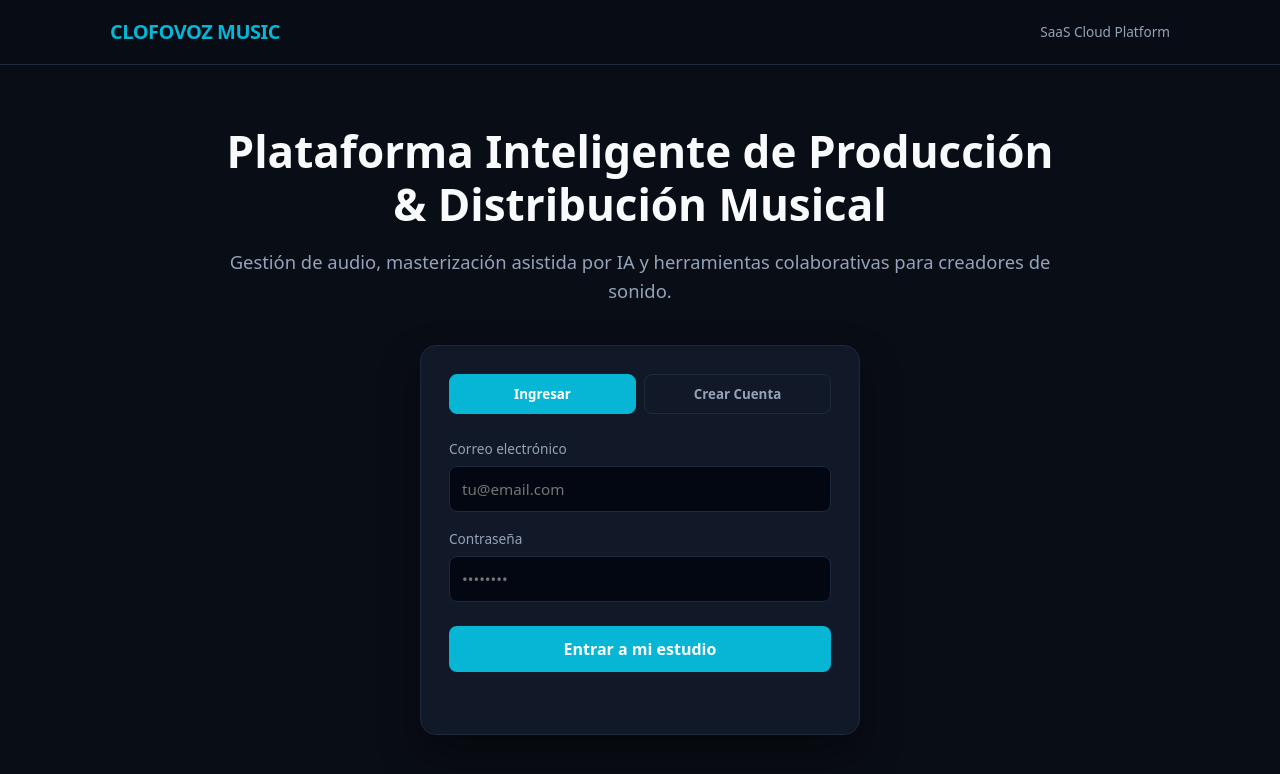
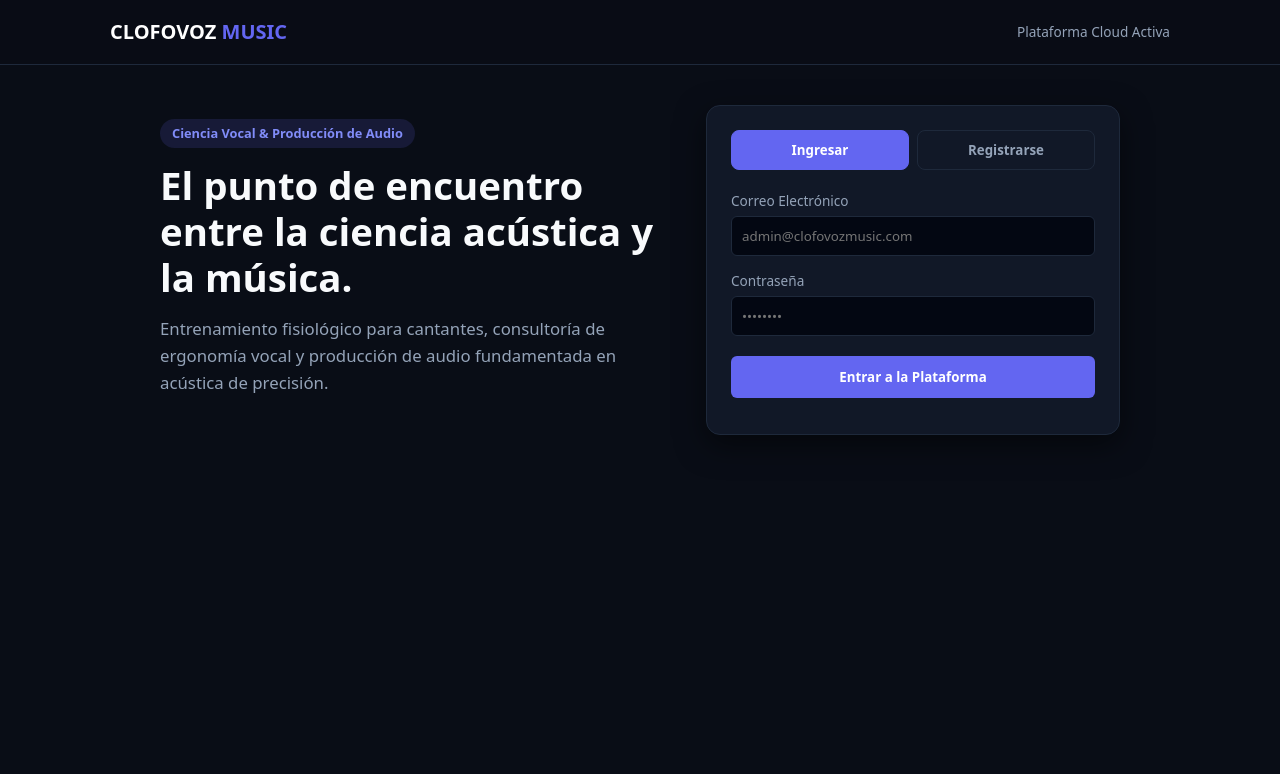
Before and after one commit to clofovoz7611/clofovozmusic.com, a plain HTML site: page index.html in a window 1280 px wide. Both pictures are taken after a click on the button "Ingresar". Drawn offline with Linux system fonts and the light colour scheme.

Commit message:
Refactor index.html for improved structure and style

```diff
--- a/index.html
+++ b/index.html
@@ -3,365 +3,191 @@
 <head>
   <meta charset="UTF-8">
   <meta name="viewport" content="width=device-width, initial-scale=1.0">
-  <title>Clofovoz Music — Plataforma SaaS & Audio</title>
+  <title>Clofovoz Music — Voz, Acústica & Audio SaaS</title>
   <style>
     :root {
-      --bg-dark: #090d16;
+      --bg: #090d16;
       --card-bg: #111827;
-      --accent: #06b6d4;
-      --accent-hover: #0891b2;
-      --text-main: #f8fafc;
-      --text-muted: #94a3b8;
+      --accent: #6366f1;
+      --accent-hover: #4f46e5;
+      --text: #f8fafc;
+      --muted: #94a3b8;
       --border: #1e293b;
     }
-
-    * {
-      box-sizing: border-box;
-      margin: 0;
-      padding: 0;
-      font-family: system-ui, -apple-system, BlinkMacSystemFont, 'Segoe UI', Roboto, sans-serif;
-    }
-
-    body {
-      background-color: var(--bg-dark);
-      color: var(--text-main);
-      line-height: 1.6;
-    }
-
-    /* Navbar */
-    header {
-      border-bottom: 1px solid var(--border);
-      background-color: rgba(9, 13, 22, 0.85);
-      backdrop-filter: blur(8px);
-      position: sticky;
-      top: 0;
-      z-index: 50;
-    }
-
-    .nav-container {
-      max-width: 1100px;
-      margin: 0 auto;
-      padding: 16px 20px;
-      display: flex;
-      justify-content: space-between;
-      align-items: center;
-    }
-
-    .logo {
-      font-size: 1.25rem;
-      font-weight: 800;
-      color: var(--accent);
-      letter-spacing: -0.5px;
-    }
-
-    /* Hero */
-    .hero {
-      max-width: 900px;
-      margin: 60px auto 40px auto;
-      text-align: center;
-      padding: 0 20px;
-    }
-
-    .hero h1 {
-      font-size: 2.75rem;
-      font-weight: 800;
-      margin-bottom: 16px;
-      line-height: 1.2;
-    }
-
-    .hero p {
-      color: var(--text-muted);
-      font-size: 1.15rem;
-      margin-bottom: 30px;
-    }
-
-    /* Contenedor Auth / SaaS */
-    .auth-card {
-      max-width: 440px;
-      margin: 0 auto 60px auto;
-      background: var(--card-bg);
-      border: 1px solid var(--border);
-      border-radius: 16px;
-      padding: 28px;
-      box-shadow: 0 20px 40px rgba(0, 0, 0, 0.4);
-    }
-
-    .auth-tabs {
-      display: flex;
-      gap: 8px;
-      margin-bottom: 24px;
-    }
-
-    .auth-tab-btn {
-      flex: 1;
-      padding: 10px;
-      background: transparent;
-      border: 1px solid var(--border);
-      color: var(--text-muted);
-      border-radius: 8px;
-      font-weight: 600;
-      cursor: pointer;
-      transition: all 0.2s ease;
-    }
-
-    .auth-tab-btn.active {
-      background: var(--accent);
-      color: #fff;
-      border-color: var(--accent);
-    }
-
-    .form-group {
-      margin-bottom: 16px;
-    }
-
-    label {
-      display: block;
-      font-size: 0.85rem;
-      color: var(--text-muted);
-      margin-bottom: 6px;
-    }
-
-    input, select {
-      width: 100%;
-      padding: 12px;
-      background: #030712;
-      border: 1px solid var(--border);
-      border-radius: 8px;
-      color: #fff;
-      font-size: 0.95rem;
-      outline: none;
-    }
-
-    input:focus, select:focus {
-      border-color: var(--accent);
-    }
-
-    .submit-btn {
-      width: 100%;
-      padding: 12px;
-      background: var(--accent);
-      color: #fff;
-      border: none;
-      border-radius: 8px;
-      font-weight: 700;
-      font-size: 1rem;
-      cursor: pointer;
-      margin-top: 8px;
-    }
-
-    .submit-btn:hover {
-      background: var(--accent-hover);
-    }
-
-    #auth-status {
-      margin-top: 14px;
-      font-size: 0.85rem;
-      text-align: center;
-      min-height: 20px;
-    }
-
-    /* Panel de usuario activo */
-    .user-info {
-      text-align: center;
-      padding: 10px 0;
-    }
-
-    .badge {
-      display: inline-block;
-      padding: 4px 12px;
-      background: rgba(16, 185, 129, 0.15);
-      color: #34d399;
-      border-radius: 999px;
-      font-size: 0.8rem;
-      font-weight: 700;
-      margin: 10px 0 20px 0;
-    }
-
-    .logout-btn {
-      background: #ef4444;
-      color: white;
-      border: none;
-      padding: 10px 16px;
-      border-radius: 8px;
-      font-weight: 600;
-      cursor: pointer;
-      width: 100%;
-    }
+    * { box-sizing: border-box; margin: 0; padding: 0; font-family: system-ui, sans-serif; }
+    body { background-color: var(--bg); color: var(--text); line-height: 1.6; }
+    header { border-bottom: 1px solid var(--border); background: rgba(9, 13, 22, 0.9); position: sticky; top: 0; z-index: 50; }
+    .nav { max-width: 1100px; margin: 0 auto; padding: 16px 20px; display: flex; justify-content: space-between; align-items: center; }
+    .logo { font-size: 1.25rem; font-weight: 800; color: #fff; }
+    .logo span { color: var(--accent); }
+    .container { max-width: 1000px; margin: 40px auto; padding: 0 20px; display: grid; grid-template-columns: 1.1fr 0.9fr; gap: 40px; align-items: center; }
+    @media(max-width: 768px) { .container { grid-template-columns: 1fr; } }
+    .hero h1 { font-size: 2.4rem; font-weight: 800; line-height: 1.2; margin-bottom: 16px; }
+    .hero p { color: var(--muted); font-size: 1.05rem; margin-bottom: 24px; }
+    .card { background: var(--card-bg); border: 1px solid var(--border); border-radius: 14px; padding: 24px; box-shadow: 0 10px 30px rgba(0,0,0,0.5); }
+    .tabs { display: flex; gap: 8px; margin-bottom: 20px; }
+    .tab-btn { flex: 1; padding: 10px; background: transparent; border: 1px solid var(--border); color: var(--muted); border-radius: 8px; cursor: pointer; font-weight: bold; }
+    .tab-btn.active { background: var(--accent); color: #fff; border-color: var(--accent); }
+    .form-group { margin-bottom: 14px; }
+    label { display: block; font-size: 0.85rem; color: var(--muted); margin-bottom: 4px; }
+    input, select { width: 100%; padding: 10px; background: #030712; border: 1px solid var(--border); border-radius: 6px; color: #fff; outline: none; }
+    input:focus, select:focus { border-color: var(--accent); }
+    .btn { width: 100%; padding: 12px; background: var(--accent); color: #fff; border: none; border-radius: 6px; font-weight: bold; cursor: pointer; margin-top: 6px; }
+    .btn:hover { background: var(--accent-hover); }
+    #status { margin-top: 12px; font-size: 0.85rem; text-align: center; }
   </style>
 </head>
 <body>
 
   <header>
-    <div class="nav-container">
-      <div class="logo">CLOFOVOZ MUSIC</div>
-      <div style="font-size: 0.85rem; color: var(--text-muted);">SaaS Cloud Platform</div>
+    <div class="nav">
+      <div class="logo">CLOFOVOZ <span>MUSIC</span></div>
+      <div style="font-size: 0.85rem; color: var(--muted);">Plataforma Cloud Activa</div>
     </div>
   </header>
 
-  <main>
-    <section class="hero">
-      <h1>Plataforma Inteligente de Producción & Distribución Musical</h1>
-      <p>Gestión de audio, masterización asistida por IA y herramientas colaborativas para creadores de sonido.</p>
-    </section>
+  <main class="container">
+    <div class="hero">
+      <div style="display:inline-block; padding: 4px 12px; background: rgba(99,102,241,0.15); color: #818cf8; border-radius: 20px; font-size: 0.8rem; margin-bottom: 14px; font-weight: bold;">Ciencia Vocal & Producción de Audio</div>
+      <h1>El punto de encuentro entre la ciencia acústica y la música.</h1>
+      <p>Entrenamiento fisiológico para cantantes, consultoría de ergonomía vocal y producción de audio fundamentada en acústica de precisión.</p>
+    </div>
 
-    <!-- Caja de Acceso / Panel SaaS -->
-    <section class="auth-card">
-      <div id="auth-forms">
-        <div class="auth-tabs">
-          <button id="tab-login" class="auth-tab-btn active" onclick="switchAuthTab('login')">Ingresar</button>
-          <button id="tab-register" class="auth-tab-btn" onclick="switchAuthTab('register')">Crear Cuenta</button>
+    <!-- FORMULARIO DE ACCESO Y REGISTRO -->
+    <div class="card">
+      <div id="auth-box">
+        <div class="tabs">
+          <button id="b-login" class="tab-btn active" onclick="tab('login')">Ingresar</button>
+          <button id="b-reg" class="tab-btn" onclick="tab('reg')">Registrarse</button>
         </div>
 
-        <!-- Formulario Iniciar Sesión -->
-        <form id="form-login" onsubmit="handleLogin(event)">
+        <form id="f-login" onsubmit="doLogin(event)">
           <div class="form-group">
-            <label>Correo electrónico</label>
-            <input type="email" id="login-email" required placeholder="tu@email.com">
+            <label>Correo Electrónico</label>
+            <input type="email" id="l-email" required placeholder="admin@clofovozmusic.com">
           </div>
           <div class="form-group">
             <label>Contraseña</label>
-            <input type="password" id="login-password" required placeholder="••••••••">
+            <input type="password" id="l-pass" required placeholder="••••••••">
           </div>
-          <button type="submit" class="submit-btn">Entrar a mi estudio</button>
+          <button type="submit" class="btn">Entrar a la Plataforma</button>
         </form>
 
-        <!-- Formulario Registrarse -->
-        <form id="form-register" onsubmit="handleRegister(event)" style="display: none;">
+        <form id="f-reg" onsubmit="doReg(event)" style="display: none;">
           <div class="form-group">
-            <label>Nombre o Proyecto Musical</label>
-            <input type="text" id="reg-nombre" required placeholder="Ej. Jaime Beats">
+            <label>Nombre o Proyecto</label>
+            <input type="text" id="r-name" required placeholder="Tu nombre">
           </div>
           <div class="form-group">
-            <label>Correo electrónico</label>
-            <input type="email" id="reg-email" required placeholder="tu@email.com">
+            <label>Correo Electrónico</label>
+            <input type="email" id="r-email" required placeholder="correo@ejemplo.com">
           </div>
           <div class="form-group">
             <label>Contraseña</label>
-            <input type="password" id="reg-password" required minlength="6" placeholder="Mínimo 6 caracteres">
+            <input type="password" id="r-pass" required minlength="6" placeholder="Mínimo 6 caracteres">
           </div>
           <div class="form-group">
-            <label>Plan de Servicio</label>
-            <select id="reg-plan">
-              <option value="free">Free Creator (Funciones básicas)</option>
-              <option value="creator">Creator Studio ($12/mes)</option>
-              <option value="pro">Pro Producer ($29/mes)</option>
+            <label>Plan Inicial</label>
+            <select id="r-plan">
+              <option value="free">Plan Free (Prueba)</option>
+              <option value="creator">Plan Creator ($12/mes)</option>
+              <option value="pro">Plan Pro Studio ($29/mes)</option>
             </select>
           </div>
-          <button type="submit" class="submit-btn" style="background: #10b981;">Registrarse</button>
+          <button type="submit" class="btn" style="background:#10b981;">Crear mi Cuenta</button>
         </form>
 
-        <div id="auth-status"></div>
+        <div id="status"></div>
       </div>
 
-      <!-- Panel de Control si ya inició sesión -->
-      <div id="user-panel" style="display: none;">
-        <div class="user-info">
-          <h2>¡Bienvenido!</h2>
-          <p id="user-display-name" style="font-size: 1.1rem; font-weight: 700; margin-top: 6px;"></p>
-          <div id="user-display-plan" class="badge"></div>
-          <p style="color: var(--text-muted); font-size: 0.9rem; margin-bottom: 24px;">Tu entorno de trabajo y base de datos en Render están sincronizados.</p>
-          <button class="logout-btn" onclick="handleLogout()">Cerrar Sesión</button>
-        </div>
+      <div id="user-box" style="display: none; text-align: center; padding: 20px 0;">
+        <h3 style="color: #818cf8; margin-bottom: 8px;">¡Sesión Iniciada!</h3>
+        <p id="u-name" style="font-size: 1.1rem; font-weight: bold;"></p>
+        <p style="color: var(--muted); font-size: 0.85rem; margin: 8px 0 20px 0;">Tu cuenta está conectada en tiempo real a PostgreSQL en Render.</p>
+        <button onclick="doLogout()" class="btn" style="background: #ef4444;">Cerrar Sesión</button>
       </div>
-    </section>
+    </div>
   </main>
 
   <script>
-    const SAAS_API = "https://clofovozmusic-ai.onrender.com";
+    const API = "https://clofovozmusic-ai.onrender.com";
 
-    function switchAuthTab(tab) {
-      const isLogin = tab === 'login';
-      document.getElementById('form-login').style.display = isLogin ? 'block' : 'none';
-      document.getElementById('form-register').style.display = isLogin ? 'none' : 'block';
-
-      document.getElementById('tab-login').classList.toggle('active', isLogin);
-      document.getElementById('tab-register').classList.toggle('active', !isLogin);
-
-      const statusEl = document.getElementById('auth-status');
-      statusEl.innerText = '';
+    function tab(type) {
+      const isLogin = type === 'login';
+      document.getElementById('f-login').style.display = isLogin ? 'block' : 'none';
+      document.getElementById('f-reg').style.display = isLogin ? 'none' : 'block';
+      document.getElementById('b-login').className = isLogin ? 'tab-btn active' : 'tab-btn';
+      document.getElementById('b-reg').className = !isLogin ? 'tab-btn active' : 'tab-btn';
+      document.getElementById('status').innerText = '';
     }
 
-    async function handleLogin(e) {
+    async function doLogin(e) {
       e.preventDefault();
-      const statusEl = document.getElementById('auth-status');
-      statusEl.style.color = '#38bdf8';
-      statusEl.innerText = 'Conectando con el servidor...';
-
+      const s = document.getElementById('status');
+      s.style.color = '#818cf8'; s.innerText = 'Validando credenciales...';
       try {
-        const res = await fetch(`${SAAS_API}/api/auth/login`, {
+        const res = await fetch(`${API}/api/auth/login`, {
           method: 'POST',
-          headers: { 'Content-Type': 'application/json' },
+          headers: {'Content-Type': 'application/json'},
           body: JSON.stringify({
-            email: document.getElementById('login-email').value,
-            password: document.getElementById('login-password').value
+            email: document.getElementById('l-email').value,
+            password: document.getElementById('l-pass').value
           })
         });
-
         const data = await res.json();
-        if (!res.ok) throw new Error(data.detail || 'Error al iniciar sesión');
-
-        localStorage.setItem('clofovoz_token', data.access_token);
-        localStorage.setItem('clofovoz_user', JSON.stringify(data.usuario));
-        checkAuthSession();
-      } catch (err) {
-        statusEl.style.color = '#ef4444';
-        statusEl.innerText = err.message;
+        if(!res.ok) throw new Error(data.detail || 'Error al iniciar sesión');
+        localStorage.setItem('clofo_token', data.access_token);
+        localStorage.setItem('clofo_user', JSON.stringify(data.usuario));
+        sync();
+      } catch(err) {
+        s.style.color = '#ef4444'; s.innerText = err.message;
       }
     }
 
-    async function handleRegister(e) {
+    async function doReg(e) {
       e.preventDefault();
-      const statusEl = document.getElementById('auth-status');
-      statusEl.style.color = '#38bdf8';
-      statusEl.innerText = 'Creando cuenta en PostgreSQL...';
-
+      const s = document.getElementById('status');
+      s.style.color = '#818cf8'; s.innerText = 'Guardando usuario en base de datos...';
       try {
-        const res = await fetch(`${SAAS_API}/api/auth/register`, {
+        const res = await fetch(`${API}/api/auth/register`, {
           method: 'POST',
-          headers: { 'Content-Type': 'application/json' },
+          headers: {'Content-Type': 'application/json'},
           body: JSON.stringify({
-            nombre: document.getElementById('reg-nombre').value,
-            email: document.getElementById('reg-email').value,
-            password: document.getElementById('reg-password').value,
-            plan: document.getElementById('reg-plan').value
+            nombre: document.getElementById('r-name').value,
+            email: document.getElementById('r-email').value,
+            password: document.getElementById('r-pass').value,
+            plan: document.getElementById('r-plan').value
           })
         });
-
         const data = await res.json();
-        if (!res.ok) throw new Error(data.detail || 'Error al registrarse');
-
-        localStorage.setItem('clofovoz_token', data.access_token);
-        localStorage.setItem('clofovoz_user', JSON.stringify(data.usuario));
-        checkAuthSession();
-      } catch (err) {
-        statusEl.style.color = '#ef4444';
-        statusEl.innerText = err.message;
+        if(!res.ok) throw new Error(data.detail || 'Error al registrar');
+        localStorage.setItem('clofo_token', data.access_token);
+        localStorage.setItem('clofo_user', JSON.stringify(data.usuario));
+        sync();
+      } catch(err) {
+        s.style.color = '#ef4444'; s.innerText = err.message;
       }
     }
 
-    function handleLogout() {
-      localStorage.removeItem('clofovoz_token');
-      localStorage.removeItem('clofovoz_user');
-      checkAuthSession();
+    function doLogout() {
+      localStorage.removeItem('clofo_token');
+      localStorage.removeItem('clofo_user');
+      sync();
     }
 
-    function checkAuthSession() {
-      const token = localStorage.getItem('clofovoz_token');
-      const user = JSON.parse(localStorage.getItem('clofovoz_user') || 'null');
-
-      if (token && user) {
-        document.getElementById('auth-forms').style.display = 'none';
-        document.getElementById('user-panel').style.display = 'block';
-        document.getElementById('user-display-name').innerText = user.nombre || user.email;
-        document.getElementById('user-display-plan').innerText = 'PLAN ' + (user.plan || 'FREE').toUpperCase();
+    function sync() {
+      const token = localStorage.getItem('clofo_token');
+      const user = JSON.parse(localStorage.getItem('clofo_user') || 'null');
+      if(token && user) {
+        document.getElementById('auth-box').style.display = 'none';
+        document.getElementById('user-box').style.display = 'block';
+        document.getElementById('u-name').innerText = user.nombre || user.email;
       } else {
-        document.getElementById('auth-forms').style.display = 'block';
-        document.getElementById('user-panel').style.display = 'none';
+        document.getElementById('auth-box').style.display = 'block';
+        document.getElementById('user-box').style.display = 'none';
       }
     }
-
-    // Comprobar sesión al entrar a la web
-    checkAuthSession();
+    sync();
   </script>
 </body>
 </html>
```
